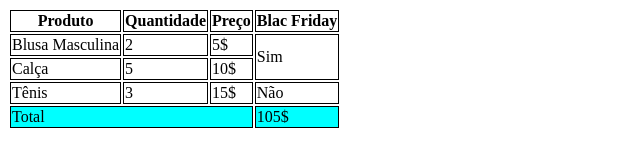
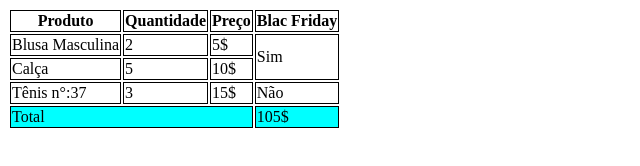
Before and after one commit to maria-lourenco/aula-tabela, a plain HTML site: page index.html in a window 1280 px wide. Shown: the full height of the page, 0-640 px from the left. Drawn offline with Linux system fonts and the light colour scheme.

Commit message:
Trocado a descrição de Tênis para Tênis n° 37

```diff
--- a/index.html
+++ b/index.html
@@ -39,7 +39,7 @@
                     </tr>
 
                     <tr>
-                        <td>Tênis</td>
+                        <td>Tênis  n°:37</td>
                         <td>3</td>
                         <td>15$</td>
                         <td>Não</td>
```
